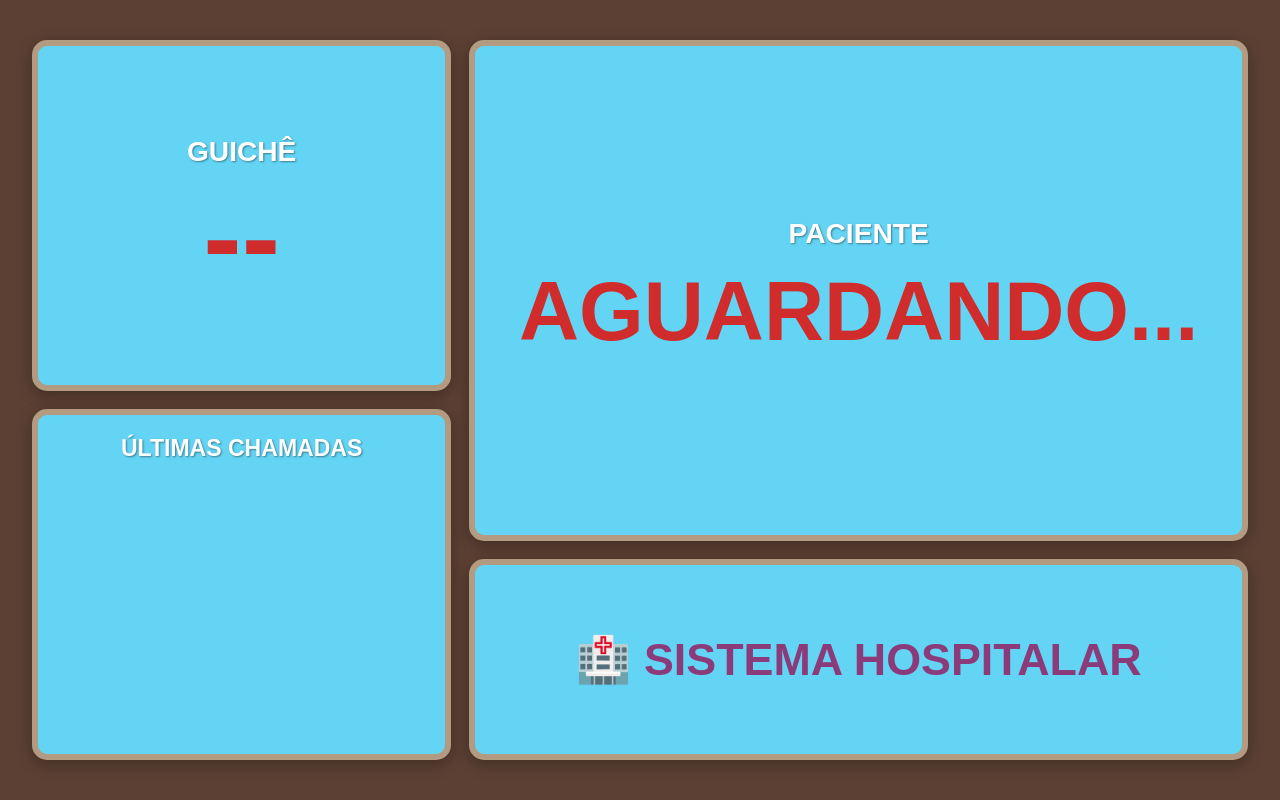
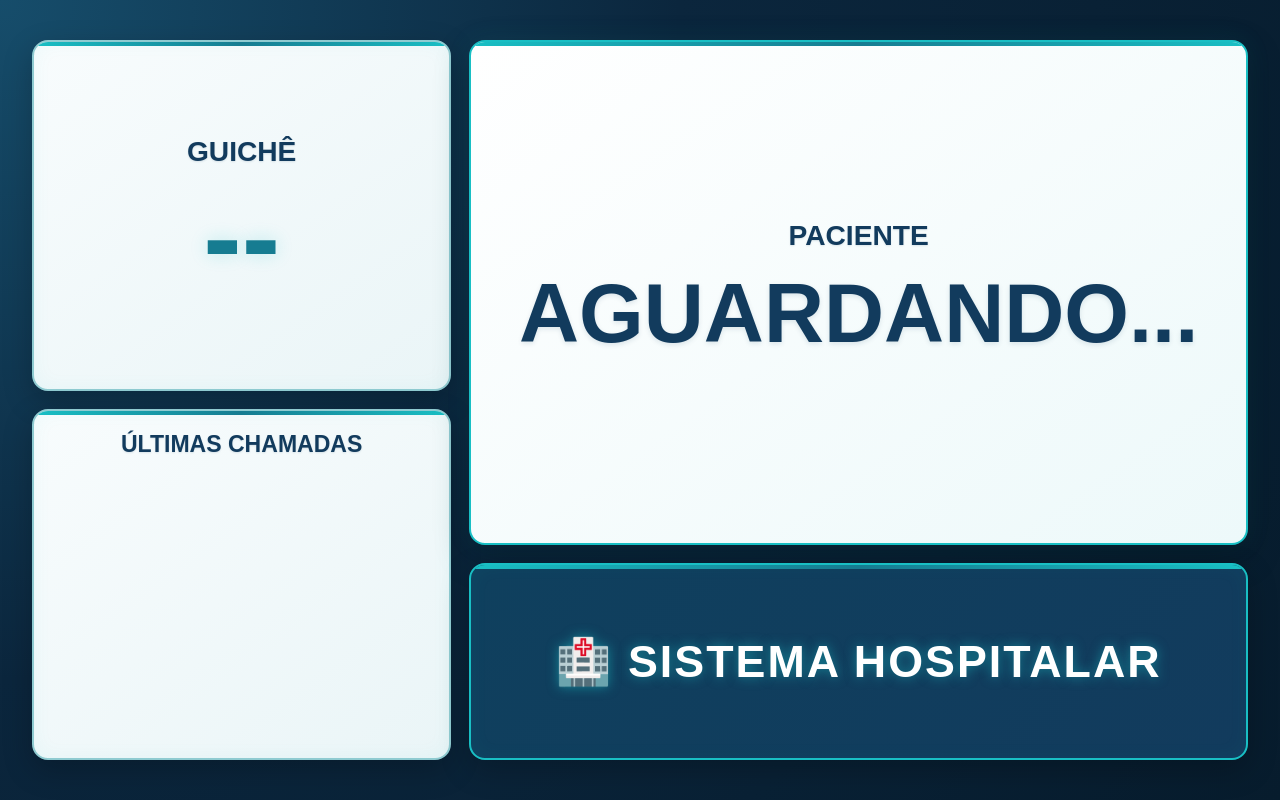
Before and after one commit to sophialouzas/sentinela, a website: page frontend/tv.html in a window 1280 px wide. Drawn offline with Linux system fonts and the light colour scheme; no server answers.

Commit message:
Update tv.html

```diff
--- a/frontend/tv.html
+++ b/frontend/tv.html
@@ -4,121 +4,388 @@
   <meta charset="UTF-8">
   <title>Mídia Indoor - TV</title>
   <style>
-    * { box-sizing: border-box; margin: 0; padding: 0; font-family: Arial, sans-serif; }
+  /* =========================================
+     CONFIGURAÇÃO GERAL
+     ========================================= */
+
+  * {
+    box-sizing: border-box;
+    margin: 0;
+    padding: 0;
+
+    font-family: Arial, sans-serif;
+  }
 
   body {
-      background-color: #5c4033;
+    background:
+      radial-gradient(
+        circle at top left,
+        #164d6b 0%,
+        #0b263d 45%,
+        #071c2d 100%
+      );
+
     display: flex;
+
     justify-content: center;
+
     align-items: center;
+
     height: 100vh;
+
     overflow: hidden;
   }
 
+
+  /* =========================================
+     CONTAINER PRINCIPAL DA TV
+     ========================================= */
+
   .tv-container {
     display: flex;
+
     width: 95vw;
+
     height: 90vh;
+
     gap: 18px;
   }
 
+
+  /* =========================================
+     PAINEL ESQUERDO
+     ========================================= */
+
   .left-panel {
     display: flex;
+
     flex-direction: column;
+
     width: 35%;
+
     gap: 18px;
   }
 
+
+  /* =========================================
+     PAINEL DIREITO
+     ========================================= */
+
   .right-panel {
     display: flex;
+
     flex-direction: column;
+
     width: 65%;
+
     gap: 18px;
   }
 
+
+  /* =========================================
+     CAIXAS
+     ========================================= */
+
   .box {
-      background-color: #63d4f4;
-      border: 6px solid #b39b82;
-      border-radius: 15px;
+    background:
+      linear-gradient(
+        145deg,
+        #f8fcfd,
+        #eaf5f7
+      );
+
+    border: 2px solid #8fcbd1;
+
+    border-radius: 16px;
+
     padding: 20px;
+
     display: flex;
+
     flex-direction: column;
+
     justify-content: center;
+
     align-items: center;
+
     text-align: center;
-      box-shadow: 0 4px 15px rgba(0,0,0,0.3);
+
+    box-shadow:
+      0 10px 30px rgba(0, 0, 0, 0.22),
+      inset 0 0 20px rgba(25, 191, 196, 0.05);
+
+    position: relative;
+
+    overflow: hidden;
+  }
+
+  .box::before {
+    content: "";
+
+    position: absolute;
+
+    top: 0;
+    left: 0;
+    right: 0;
+
+    height: 4px;
+
+    background:
+      linear-gradient(
+        90deg,
+        #19bfc4,
+        #167c91,
+        #19bfc4
+      );
+  }
+
+
+  /* =========================================
+     TÍTULOS
+     ========================================= */
+
+  .box-title {
+    color: #123b5d;
+
+    font-size: 2.2vw;
+
+    font-weight: bold;
+
+    text-transform: uppercase;
+
+    text-shadow:
+      0 1px 2px rgba(18, 59, 93, 0.12);
+
+    margin-bottom: 12px;
+  }
+
+
+  /* =========================================
+     LOCAL / CONSULTÓRIO
+     ========================================= */
+
+  .local-box {
+    flex: 1;
+  }
+
+  .local-number {
+    color: #167c91;
+
+    font-size: 9vw;
+
+    font-weight: bold;
+
+    line-height: 1;
+
+    text-shadow:
+      0 0 18px rgba(25, 191, 196, 0.22);
+  }
+
+  .local-type {
+    color: #456875;
+
+    font-size: 1.8vw;
+
+    font-weight: bold;
+
+    margin-top: 6px;
+
+    letter-spacing: 1px;
+  }
+
+
+  /* =========================================
+     HISTÓRICO
+     ========================================= */
+
+  .history-box {
+    flex: 1;
+
+    justify-content: flex-start;
+
+    align-items: flex-start;
+  }
+
+  .history-box .box-title {
+    font-size: 1.8vw;
+
+    align-self: center;
+
+    margin-bottom: 15px;
+  }
+
+  #history-list {
+    list-style: none;
+
+    width: 100%;
+
+    color: #167c91;
+
+    font-size: 1.5vw;
+
+    font-weight: bold;
+
+    text-align: left;
+  }
+
+  #history-list li {
+    margin-bottom: 8px;
+
+    border-bottom:
+      1px solid #c8dfe3;
+
+    padding-bottom: 7px;
+
+    transition: all 0.2s ease;
+  }
+
+  #history-list li:last-child {
+    border-bottom: none;
+  }
+
+
+  /* =========================================
+     PACIENTE ATUAL
+     ========================================= */
+
+  .patient-box {
+    flex: 3;
+
+    background:
+      linear-gradient(
+        145deg,
+        #ffffff,
+        #edf9fa
+      );
+
+    border-color: #19bfc4;
+
+    box-shadow:
+      0 12px 35px rgba(0, 0, 0, 0.25),
+      0 0 25px rgba(25, 191, 196, 0.10);
+  }
+
+  .patient-name {
+    color: #123b5d;
+
+    font-size: 6.5vw;
+
+    font-weight: bold;
+
+    line-height: 1.2;
+
+    word-break: break-word;
+
+    text-shadow:
+      0 2px 5px rgba(18, 59, 93, 0.12);
+  }
+
+
+  /* =========================================
+     LOGO / IDENTIFICAÇÃO
+     ========================================= */
+
+  .logo-box {
+    flex: 1;
+
+    background:
+      linear-gradient(
+        135deg,
+        #0f405e,
+        #123b5d
+      );
+
+    border-color: #19bfc4;
+  }
+
+  .logo-text {
+    color: #ffffff;
+
+    font-size: 3.5vw;
+
+    font-weight: bold;
+
+    text-transform: uppercase;
+
+    letter-spacing: 2px;
+
+    text-shadow:
+      0 0 12px rgba(25, 191, 196, 0.55);
+  }
+
+
+  /* =========================================
+     ANIMAÇÃO DE CHAMADA
+     ========================================= */
+
+  @keyframes flash {
+
+    0%,
+    100% {
+      opacity: 1;
+    }
+
+    50% {
+      opacity: 0.35;
+    }
+
+  }
+
+  .flash {
+    animation:
+      flash 0.5s ease 3;
+  }
+
+
+  /* =========================================
+     RESPONSIVIDADE
+     ========================================= */
+
+  @media (max-width: 700px) {
+
+    .tv-container {
+      width: 96vw;
+
+      height: 94vh;
+
+      gap: 10px;
+    }
+
+    .box {
+      padding: 12px;
+
+      border-radius: 12px;
     }
 
     .box-title {
-      color: #ffffff;
-      font-size: 2.2vw;
-      font-weight: bold;
-      text-transform: uppercase;
-      text-shadow: 1px 1px 2px rgba(0,0,0,0.4);
-      margin-bottom: 12px;
+      font-size: 4vw;
     }
 
-    /* Painel esquerdo - local (guichê ou consultório) */
-    .local-box { flex: 1; }
-    .local-number {
-      color: #d12c2c;
-      font-size: 9vw;
-      font-weight: bold;
-      line-height: 1;
-    }
-    .local-type {
-      color: #555;
-      font-size: 1.8vw;
-      font-weight: bold;
-      margin-top: 6px;
+    .history-box .box-title {
+      font-size: 3.5vw;
     }
 
-    /* Histórico */
-    .history-box {
-      flex: 1;
-      justify-content: flex-start;
-      align-items: flex-start;
-    }
-    .history-box .box-title { font-size: 1.8vw; align-self: center; }
-    #history-list {
-      list-style: none;
-      width: 100%;
-      color: #d12c2c;
-      font-size: 1.5vw;
-      font-weight: bold;
-      text-align: left;
-    }
-    #history-list li {
-      margin-bottom: 8px;
-      border-bottom: 1px solid rgba(0,0,0,0.1);
-      padding-bottom: 5px;
+    .local-number {
+      font-size: 13vw;
     }
 
-    /* Painel direito - nome do paciente */
-    .patient-box { flex: 3; }
-    .patient-name {
-      color: #d12c2c;
-      font-size: 6.5vw;
-      font-weight: bold;
-      line-height: 1.2;
-      word-break: break-word;
+    .local-type {
+      font-size: 3vw;
     }
 
-    /* Logo */
-    .logo-box { flex: 1; }
-    .logo-text {
-      color: #8c3b7a;
-      font-size: 3.5vw;
-      font-weight: bold;
-      text-transform: uppercase;
+    #history-list {
+      font-size: 2.5vw;
     }
 
-    /* Animação de flash quando chama */
-    @keyframes flash {
-      0%, 100% { opacity: 1; }
-      50% { opacity: 0.3; }
+    .patient-name {
+      font-size: 8vw;
     }
-    .flash { animation: flash 0.5s ease 3; }
+
+    .logo-text {
+      font-size: 5vw;
+    }
+
+  }
 </style>
 </head>
 <body>
```
Lines whose indentation alone changed are shown as unchanged.
